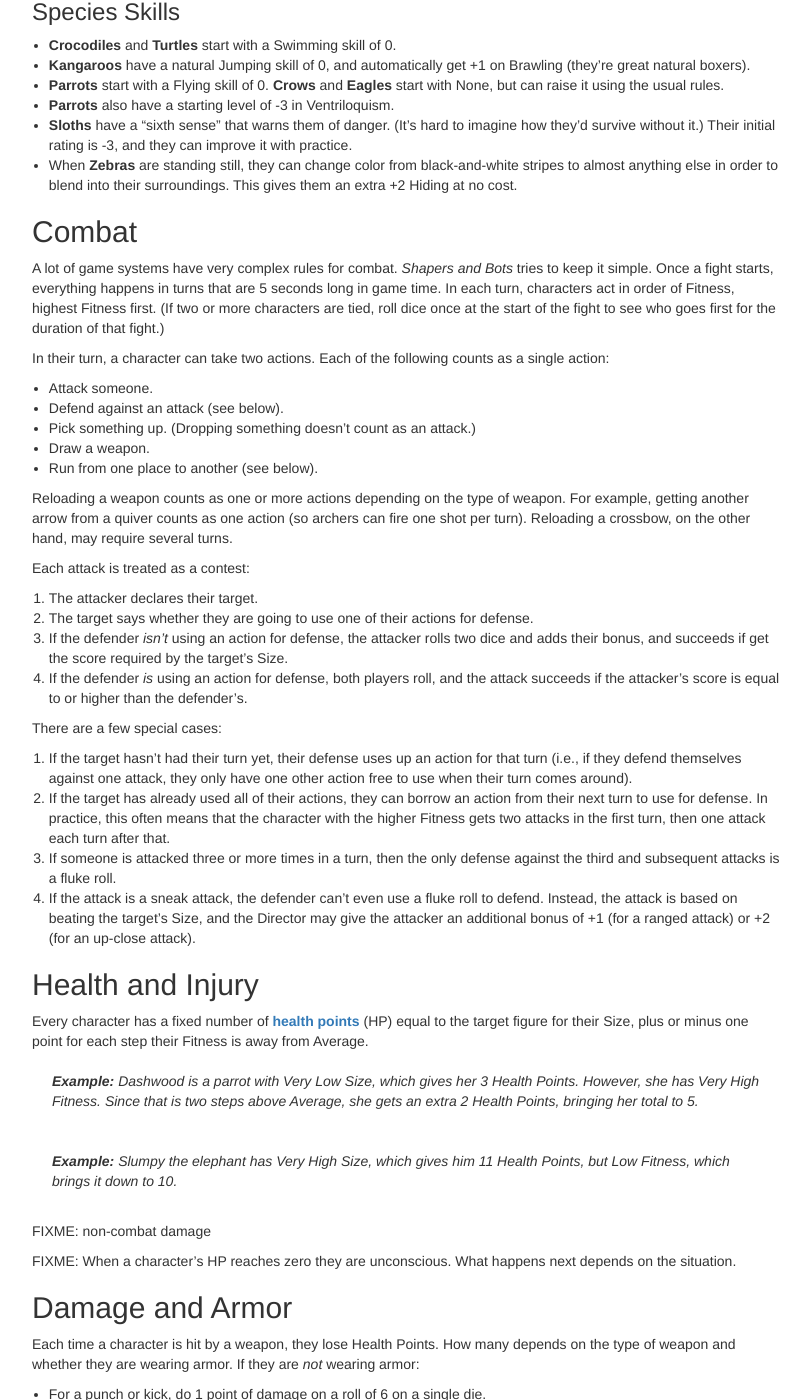
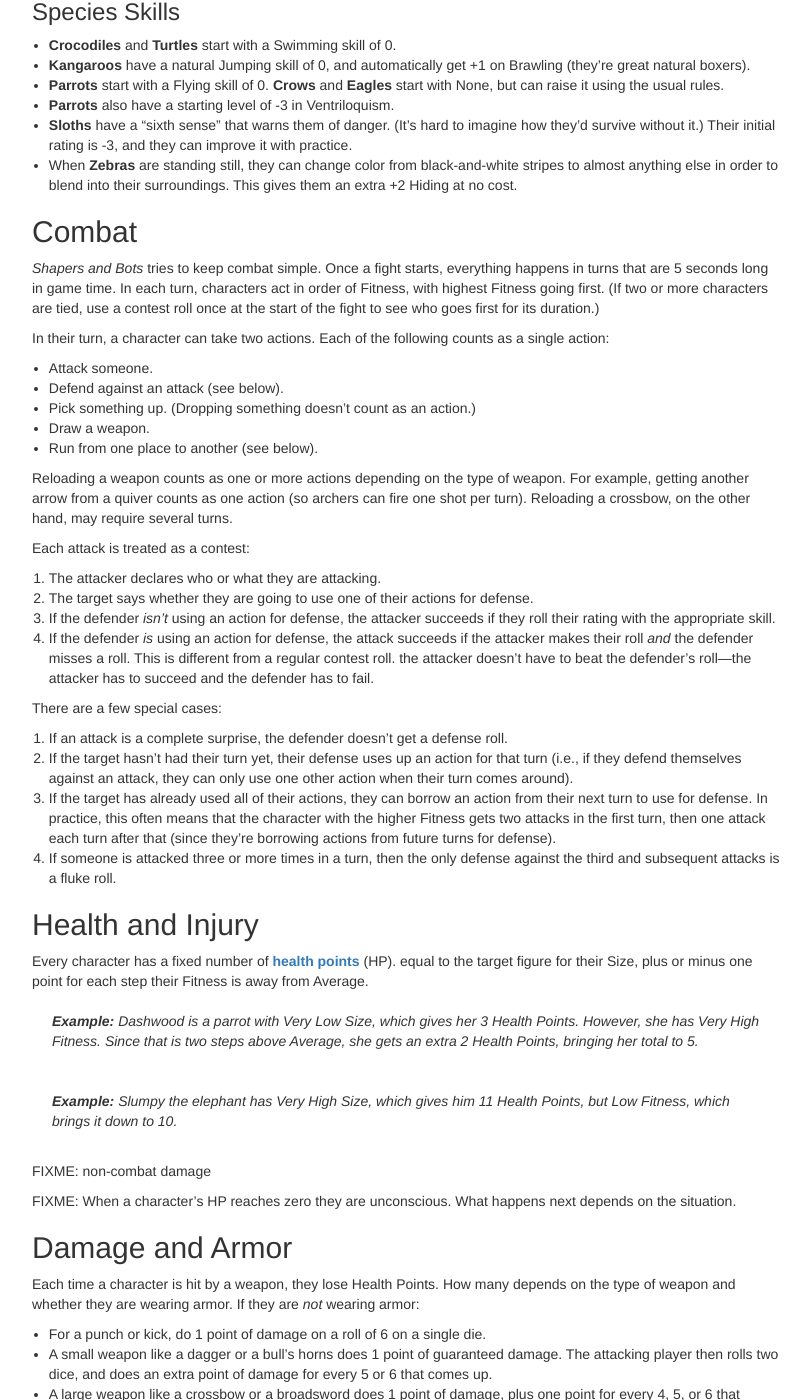
Before and after one commit to gvwilson/sensibleadventures, a Jekyll site: the page built from shapers/shapers.md, in a window 1280 px wide and 1400 px high, scrolled down 9205 px. Shown: the whole window, without its empty margins (38-848 px from the left). Built offline with Jekyll 4.4.1, drawn with Linux system fonts in a browser that asks for light colours; nearby versions of some CDN libraries; library files that are not in the unit come from our copies.

Commit message:
Combat rules

```diff
--- a/shapers/shapers.md
+++ b/shapers/shapers.md
@@ -731,15 +731,15 @@
 
 ## Combat
 
-A lot of game systems have very complex rules for combat.
-*Shapers and Bots* tries to keep it simple.
+*Shapers and Bots* tries to keep combat simple.
 Once a fight starts,
 everything happens in turns that are 5 seconds long in game time.
 In each turn,
-characters act in order of Fitness, highest Fitness first.
+characters act in order of Fitness,
+with highest Fitness going first.
 (If two or more characters are tied,
-roll dice once at the start of the fight
-to see who goes first for the duration of that fight.)
+use a contest roll once at the start of the fight
+to see who goes first for its duration.)
 
 In their turn,
 a character can take two actions.
@@ -747,7 +747,7 @@
 
 -   Attack someone.
 -   Defend against an attack (see below).
--   Pick something up.  (Dropping something doesn't count as an attack.)
+-   Pick something up. (Dropping something doesn't count as an action.)
 -   Draw a weapon.
 -   Run from one place to another (see below).
 
@@ -761,38 +761,38 @@
 
 Each attack is treated as a contest:
 
-1.  The attacker declares their target.
+1.  The attacker declares who or what they are attacking.
 2.  The target says whether they are going to use one of their actions for defense.
 3.  If the defender *isn't* using an action for defense,
-    the attacker rolls two dice and adds their bonus,
-    and succeeds if get the score required by the target's Size.
+    the attacker succeeds if they roll their rating with the appropriate skill.
 4.  If the defender *is* using an action for defense,
-    both players roll,
-    and the attack succeeds if the attacker's score is equal to or higher than the defender's.
+    the attack succeeds if the attacker makes their roll
+    *and* the defender misses a roll.
+    This is different from a regular contest roll.
+    the attacker doesn't have to beat the defender's roll---the
+    attacker has to succeed and the defender has to fail.
 
 There are a few special cases:
 
-1.  If the target hasn't had their turn yet,
+1.  If an attack is a complete surprise,
+    the defender doesn't get a defense roll.
+2.  If the target hasn't had their turn yet,
     their defense uses up an action for that turn
-    (i.e., if they defend themselves against one attack,
-    they only have one other action free to use when their turn comes around).
-2.  If the target has already used all of their actions,
+    (i.e., if they defend themselves against an attack,
+    they can only use one other action when their turn comes around).
+3.  If the target has already used all of their actions,
     they can borrow an action from their next turn to use for defense.
     In practice,
     this often means that the character with the higher Fitness gets two attacks in the first turn,
-    then one attack each turn after that.
-3.  If someone is attacked three or more times in a turn,
+    then one attack each turn after that
+    (since they're borrowing actions from future turns for defense).
+4.  If someone is attacked three or more times in a turn,
     then the only defense against the third and subsequent attacks
     is a fluke roll.
-4.  If the attack is a sneak attack,
-    the defender can't even use a fluke roll to defend.
-    Instead, the attack is based on beating the target's Size,
-    and the Director may give the attacker an additional bonus
-    of +1 (for a ranged attack) or +2 (for an up-close attack).
 
 ## Health and Injury
 
-Every character has a fixed number of **[health points](#g:health-point)** (HP)
+Every character has a fixed number of **[health points](#g:health-point)** (HP).
 equal to the target figure for their Size,
 plus or minus one point for each step their Fitness is away from Average.
 
```
